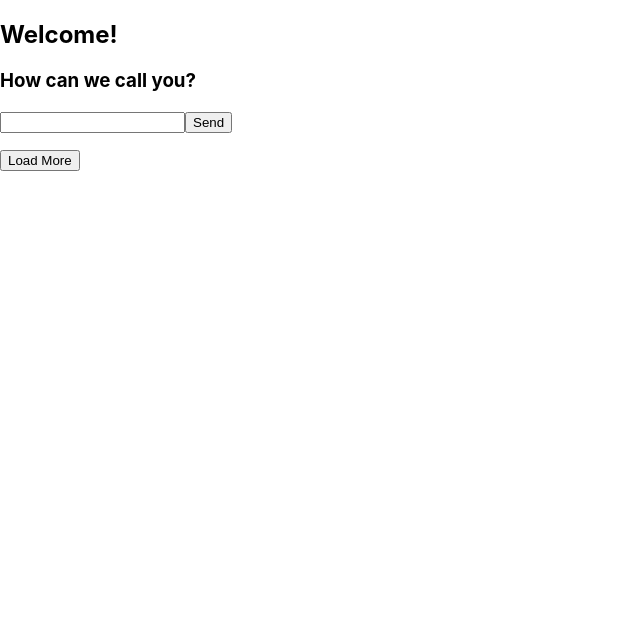
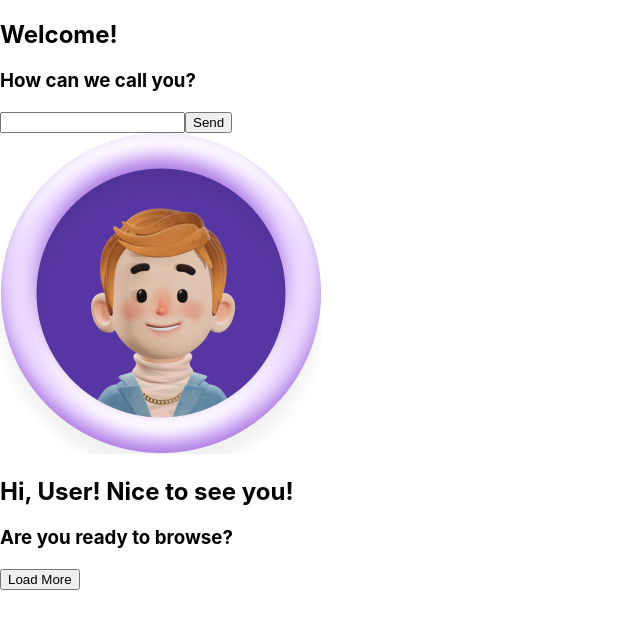
Before and after one commit to supermacchan/goit-tweet-test, a React (Create React App) app: page / in a window 1280 px wide. Shown: the top 628 px of the page, without its empty margins (0-640 px from the left). Built offline with nearby package versions, Linux system fonts and the light colour scheme.

Commit message:
WelcomeMessage markup

```diff
--- a/src/components/WelcomeMessage/WelcomeMessage.jsx
+++ b/src/components/WelcomeMessage/WelcomeMessage.jsx
@@ -0,0 +1,15 @@
+import avatar from "../../images/avatar.png";
+
+const WelcomeMessage = () => {
+    return (
+        <>
+            <div>
+                <img src={avatar} alt="user avatar" />
+            </div>
+            <h2>Hi, User! Nice to see you!</h2>
+            <h3>Are you ready to browse?</h3>
+        </>
+    )
+}
+
+export default WelcomeMessage;
--- a/src/pages/home/HomePage.jsx
+++ b/src/pages/home/HomePage.jsx
@@ -1,4 +1,5 @@
 import WelcomeForm from "components/WelcomeForm/WelcomeForm";
+import WelcomeMessage from "components/WelcomeMessage/WelcomeMessage";
 
 const HomePage = () => {
     return (
@@ -6,6 +7,7 @@ const HomePage = () => {
         <div>
             <section>
                 <WelcomeForm />
+                <WelcomeMessage />
                 {/* <WelcomeForm /> || <WelcomeMessage /> - depending on auth */}
             </section>
             <section>
```
Also changed, not shown: src/images/avatar.png (added).
